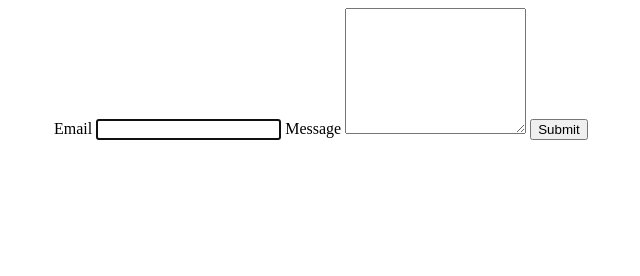
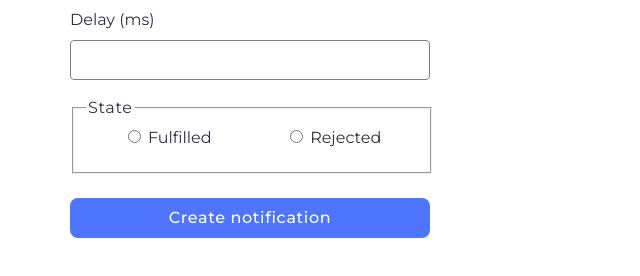
Before and after one commit to ArturMykhalyk/goit-js-hw-10, a website built with Vite: page src/2-snackbar.html in a window 1280 px wide. Shown: the whole page, without its empty margins (22-662 px from the left). Built offline with nearby package versions, Linux system fonts and the light colour scheme.

Commit message:
complete hw 10

```diff
--- a/package.json
+++ b/package.json
@@ -17,6 +17,8 @@
   "author": "Alexander Repeta <alexander.repeta@gmail.com>",
   "license": "ISC",
   "dependencies": {
+    "flatpickr": "^4.6.13",
+    "izitoast": "^1.4.0",
     "simplelightbox": "^2.14.3",
     "vite-plugin-full-reload": "^1.2.0",
     "vite-plugin-html-inject": "^1.1.2"
--- a/src/2-snackbar.html
+++ b/src/2-snackbar.html
@@ -4,21 +4,37 @@
     <meta charset="UTF-8" />
     <meta http-equiv="X-UA-Compatible" content="IE=edge" />
     <meta name="viewport" content="width=device-width, initial-scale=1.0" />
-    <title>Form</title>
+    <title>snackbar</title>
+    <link rel="preconnect" href="https://fonts.googleapis.com" />
+    <link rel="preconnect" href="https://fonts.gstatic.com" crossorigin />
+    <link
+      href="https://fonts.googleapis.com/css2?family=Montserrat:ital,wght@0,100..900;1,100..900&display=swap"
+      rel="stylesheet"
+    />
     <link rel="stylesheet" href="./css/styles.css" />
+    <link rel="stylesheet" href="./css/2-snackbar.css" />
   </head>
   <body>
     <div class="container">
-      <form class="feedback-form" autocomplete="off">
-        <label>
-          Email
-          <input type="email" name="email" autofocus />
+      <form class="form">
+        <label class="label-delay">
+          Delay (ms)
+          <input type="number" class="delay" name="delay" required />
         </label>
-        <label>
-          Message
-          <textarea name="message" rows="8"></textarea>
-        </label>
-        <button type="submit">Submit</button>
+
+        <fieldset>
+          <legend>State</legend>
+          <label>
+            <input type="radio" name="state" value="fulfilled" required />
+            Fulfilled
+          </label>
+          <label>
+            <input type="radio" name="state" value="rejected" required />
+            Rejected
+          </label>
+        </fieldset>
+
+        <button type="submit">Create notification</button>
       </form>
     </div>
 
--- /dev/null
+++ b/src/css/1-timer.css
@@ -0,0 +1,88 @@
+input {
+
+    border-radius: 4px;
+    width: 272px;
+    height: 40px;
+    background-color: #fff;
+    outline: 0;
+    font-weight: 400;
+    font-size: 16px;
+    line-height: 1.5;
+    letter-spacing: 0.04em;
+    color: #2e2f42;
+    margin-bottom: 32px;
+    border: 1px solid #808080;
+
+
+}
+
+input:hover {
+    border: 1px solid #000;
+}
+
+input:active {
+    border: 1px solid #4e75ff;
+}
+
+input:disabled {
+    background-color: #fafafa;
+
+}
+
+button {
+    border-radius: 8px;
+    padding: 8px 16px;
+    width: 75px;
+    height: 40px;
+    background-color: #4e75ff;
+    border: none;
+
+    font-weight: 500;
+    font-size: 16px;
+    line-height: 1.5;
+    letter-spacing: 0.04em;
+    color: #fff;
+
+}
+
+button:hover {
+    background-color: #6c8cff;
+
+}
+
+button:disabled {
+    background-color: #cfcfcf;
+    color: #989898;
+    cursor: default;
+}
+
+.timer {
+    display: flex;
+    gap: 24px;
+    max-width: 346px;
+}
+
+.field {
+    display: flex;
+    flex-direction: column;
+    align-items: center;
+
+
+}
+
+.value {
+    font-weight: 400;
+    font-size: 40px;
+    line-height: 1.2;
+    letter-spacing: 0.04em;
+    color: #2e2f42;
+}
+
+.label {
+    font-weight: 400;
+    font-size: 16px;
+    line-height: 1.5;
+    color: #2e2f42;
+    text-transform: uppercase;
+
+}
--- /dev/null
+++ b/src/css/2-snackbar.css
@@ -0,0 +1,54 @@
+.label-delay {
+    display: flex;
+    flex-direction: column;
+    margin-bottom: 16px;
+}
+
+.delay {
+    border: 1px solid #808080;
+    border-radius: 4px;
+    width: 360px;
+    height: 40px;
+    margin-top: 8px;
+}
+
+legend {
+    font-weight: 400;
+    font-size: 16px;
+    line-height: 1.5;
+    letter-spacing: 0.04em;
+    color: #2e2f42;
+}
+
+fieldset {
+    width: 360px;
+    height: 78px;
+    display: flex;
+    justify-content: space-around;
+    margin-bottom: 24px;
+}
+
+label {
+    font-weight: 400;
+    font-size: 16px;
+    line-height: 1.5;
+    color: #2e2f42;
+}
+
+button {
+    font-weight: 500;
+    font-size: 16px;
+    line-height: 1.5;
+    letter-spacing: 0.04em;
+    color: #fff;
+    border-radius: 8px;
+    padding: 8px 16px;
+    width: 360px;
+    height: 40px;
+    background-color: #4e75ff;
+    border: none;
+}
+
+button:hover {
+    background-color: #6c8cff;
+}
--- a/src/css/base.css
+++ b/src/css/base.css
@@ -1,3 +1,5 @@
-body {
+* {
   box-sizing: border-box;
+  font-family: "Montserrat", sans-serif;
+
 }
--- a/src/js/2-snackbar.js
+++ b/src/js/2-snackbar.js
@@ -0,0 +1,37 @@
+import iziToast from 'izitoast';
+import 'izitoast/dist/css/iziToast.min.css';
+
+const delayInput = document.querySelector('[name="delay"]');
+const form = document.querySelector('.form');
+
+form.addEventListener('submit', event => {
+  event.preventDefault();
+  const delayUser = Number(delayInput.value);
+  const radioBtnUser = document.querySelector('input[name="state"]:checked');
+
+  const promise = new Promise((resolve, reject) => {
+    setTimeout(() => {
+      if (radioBtnUser.value === 'fulfilled') {
+        resolve(delayUser);
+      } else {
+        reject(delayUser);
+      }
+    }, delayUser);
+  });
+
+  promise
+    .then(value => {
+      iziToast.success({
+        message: `Fulfilled promise in ${value}ms`,
+        position: 'topRight',
+      });
+    })
+    .catch(error => {
+      iziToast.error({
+        message: `Rejected promise in ${error}ms`,
+        position: 'topRight',
+      });
+    });
+
+  form.reset();
+});
```
Also changed, not shown: src/1-timer.html (+13 -1 lines), src/js/1-timer.js (+90 -1 lines), src/img/bi_x-octagon.svg (added), 1 other file.
